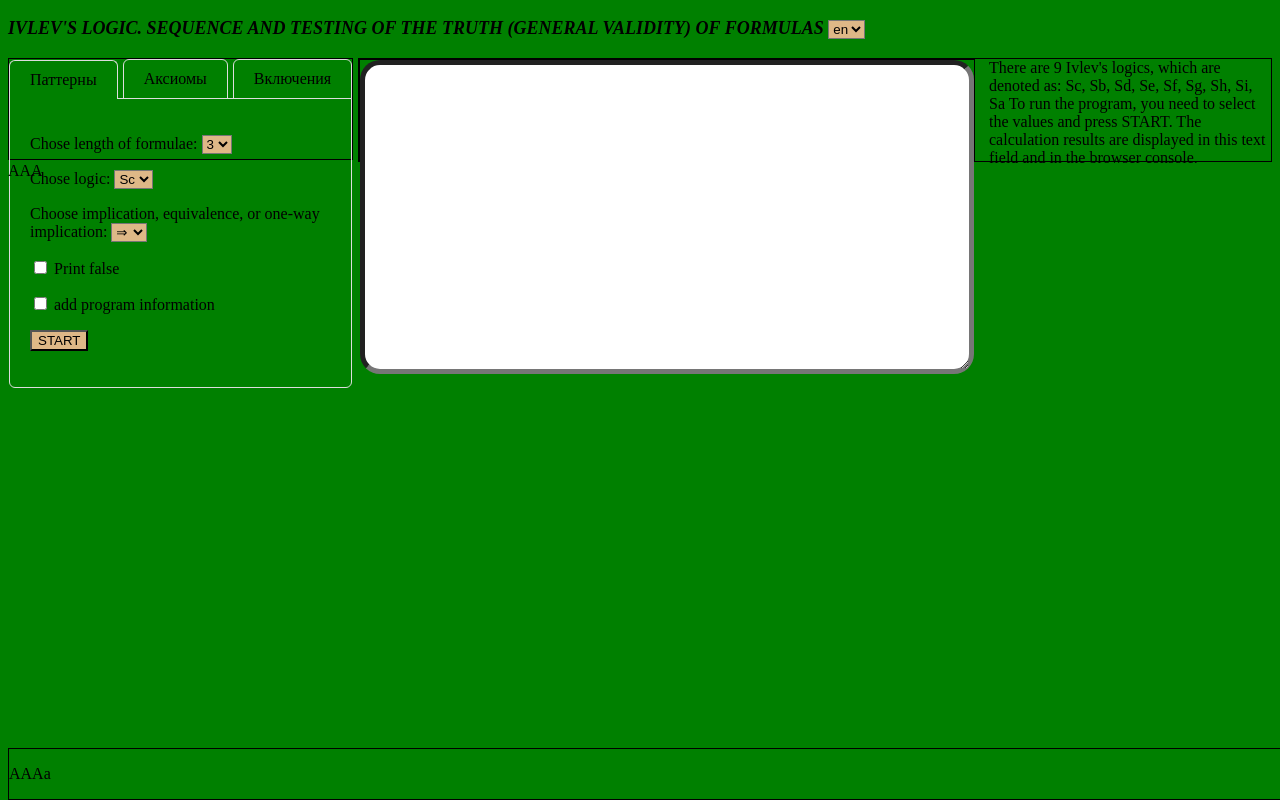
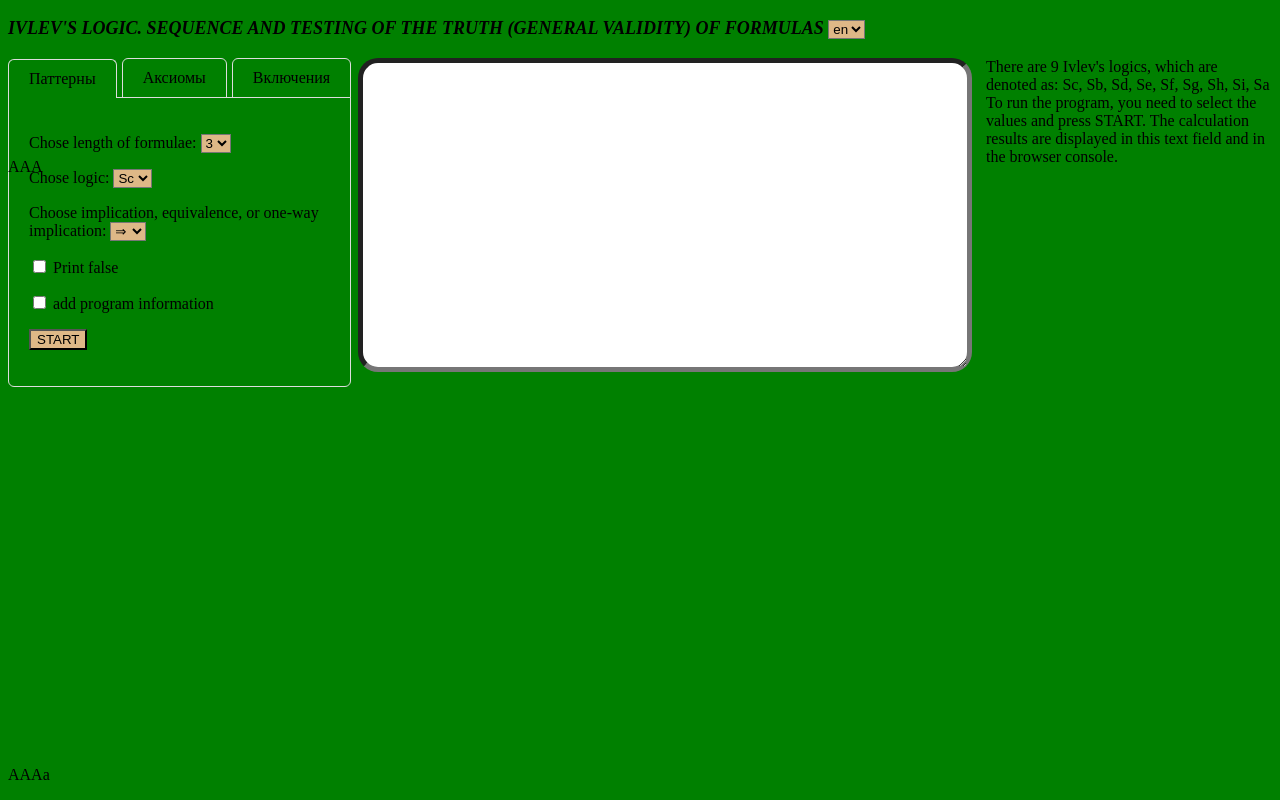
Before and after one commit to MixailShukin/MixailShukin.github.io, a plain HTML site: page index.html in a window 1280 px wide. Drawn offline with Linux system fonts and the light colour scheme.

Commit message:
Update style.css

```diff
--- a/style.css
+++ b/style.css
@@ -20,7 +20,7 @@ body {
 .sidebar{
     width: 343px;
     height: 100px;
-    border: 1px solid black;
+/*     border: 1px solid black; */
     background-color: green;
     float: left;
 }
@@ -41,7 +41,7 @@ body {
     /*width: 300px;
     height: 300px;*/
     margin-left: 350px;
-    border: 1px solid black;
+/*     border: 1px solid black; */
 }
 
 #s0{
@@ -51,7 +51,7 @@ body {
 #s1{
     width: 615px;
     height: 100px;
-    border: 1px solid black
+/*     border: 1px solid black */
 }
 #s2{
     margin-left: 14px;
@@ -91,7 +91,7 @@ select, .button, .checkbox {
 
     background-color: green;
 /*    background-color: burlywood;*/
-    border: 1px solid black;
+/*     border: 1px solid black; */
     position: absolute;
     bottom: 0;
 
```
